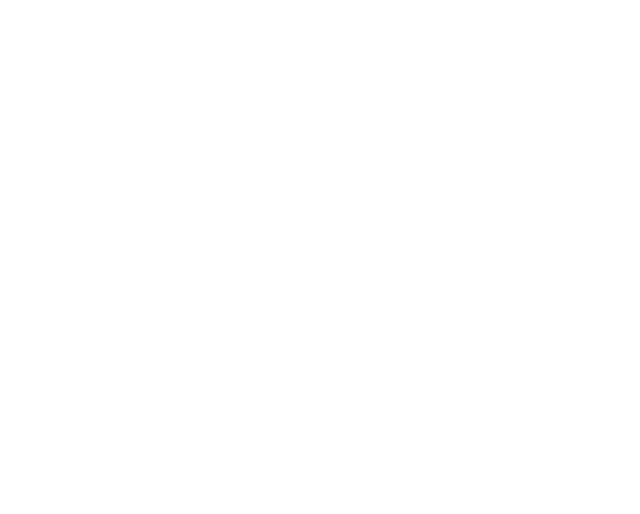
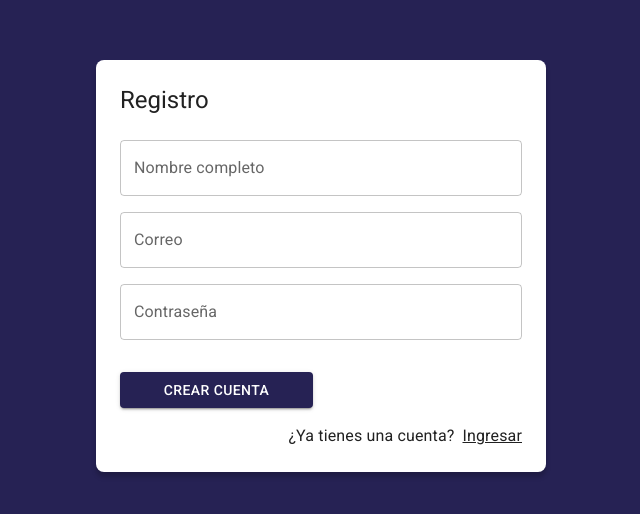
Before and after one commit to Lexxus-Cris/journal-app, a React (Vite) app: page /auth/register in a window 1280 px wide. Shown: the part 134-648 px from the top of the page, without its empty margins (319-959 px from the left). Built offline with nearby package versions, Linux system fonts and the light colour scheme.

Commit message:
Corrección en nombre de rutas para acceder a RegisterPage y se termina la maquetacion de RegisterPage

```diff
--- a/src/auth/pages/RegisterPage.jsx
+++ b/src/auth/pages/RegisterPage.jsx
@@ -1,9 +1,80 @@
-import React from 'react'
 import PropTypes from 'prop-types'
+import { AuthLayout } from '../layout/AuthLayout'
+import { Button, Grid, Link, TextField, Typography } from '@mui/material'
+import { Google } from '@mui/icons-material'
+import { Link as RouterLink } from 'react-router-dom'
 
-export const RegisterPage = props => {
+export const RegisterPage = () => {
     return (
-        <div>RegisterPage</div>
+        <AuthLayout title='Registro'>
+            <form action="">
+                <Grid container >
+                    <Grid item
+                        xs={12}
+                        md={12}
+                        lg={12}
+                        sx={{ mt: 2 }}
+                    >
+                        <TextField
+                            label='Nombre completo'
+                            type='text'
+                            placeholder='Nombre completo'
+                            fullWidth
+                        />
+                    </Grid>
+                    <Grid item
+                        xs={12}
+                        md={12}
+                        lg={12}
+                        sx={{ mt: 2 }}
+                    >
+                        <TextField
+                            label='Correo'
+                            type='email'
+                            placeholder='tucorreo@gmail.com'
+                            fullWidth
+                        />
+                    </Grid>
+                    <Grid item
+                        xs={12}
+                        md={12}
+                        lg={12}
+                        sx={{ mt: 2 }}
+                    >
+                        <TextField
+                            label='Contraseña'
+                            type='password'
+                            placeholder='contraseña'
+                            fullWidth
+                        />
+                    </Grid>
+
+                    <Grid container
+                        spacing={2}
+                        sx={{ mb: 2, mt: 2 }}
+                    >
+                        <Grid item
+                            xs={12}
+                            sm={6}
+                        >
+                            <Button variant='contained' fullWidth >
+                                Crear cuenta
+                            </Button>
+                        </Grid>
+                    </Grid>
+
+                    <Grid container
+                        direction='row'
+                        justifyContent='end'
+                    >
+                        <Typography sx={{ mr: 1 }}>¿Ya tienes una cuenta?</Typography>
+                        <Link component={RouterLink} color='inherit' to='/auth/login' >
+                            Ingresar
+                        </Link>
+                    </Grid>
+                </Grid>
+            </form>
+        </AuthLayout>
     )
 }
 
--- a/src/auth/routes/AuthRoutes.jsx
+++ b/src/auth/routes/AuthRoutes.jsx
@@ -10,10 +10,10 @@ export const AuthRoutes = () => {
             <Route path='login' element={<LoginPage />} />
 
             {/* Ruta de la página de registro */}
-            <Route path='register' Element={<RegisterPage />} />
+            <Route path='register' element={<RegisterPage />} />
 
             {/* Si el usuario quiere ingresar a una ruta diferente a las que se encuentran en AuthRoutes y no esta autenticado, sera redireccionado a /auth/login */}
-            <Route path='/*' element={ <Navigate to='/auth/login' />} />
+            <Route path='/auth/*' element={ <Navigate to='/auth/login' />} />
         </Routes>
     )
 }
```
